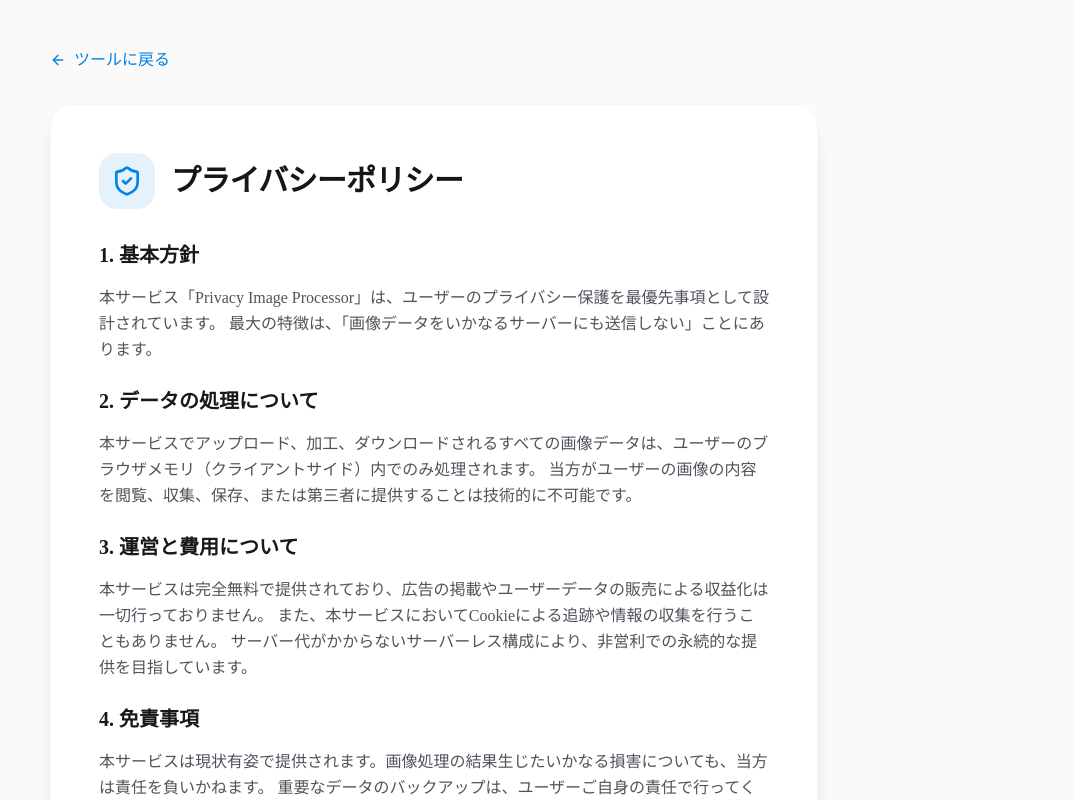
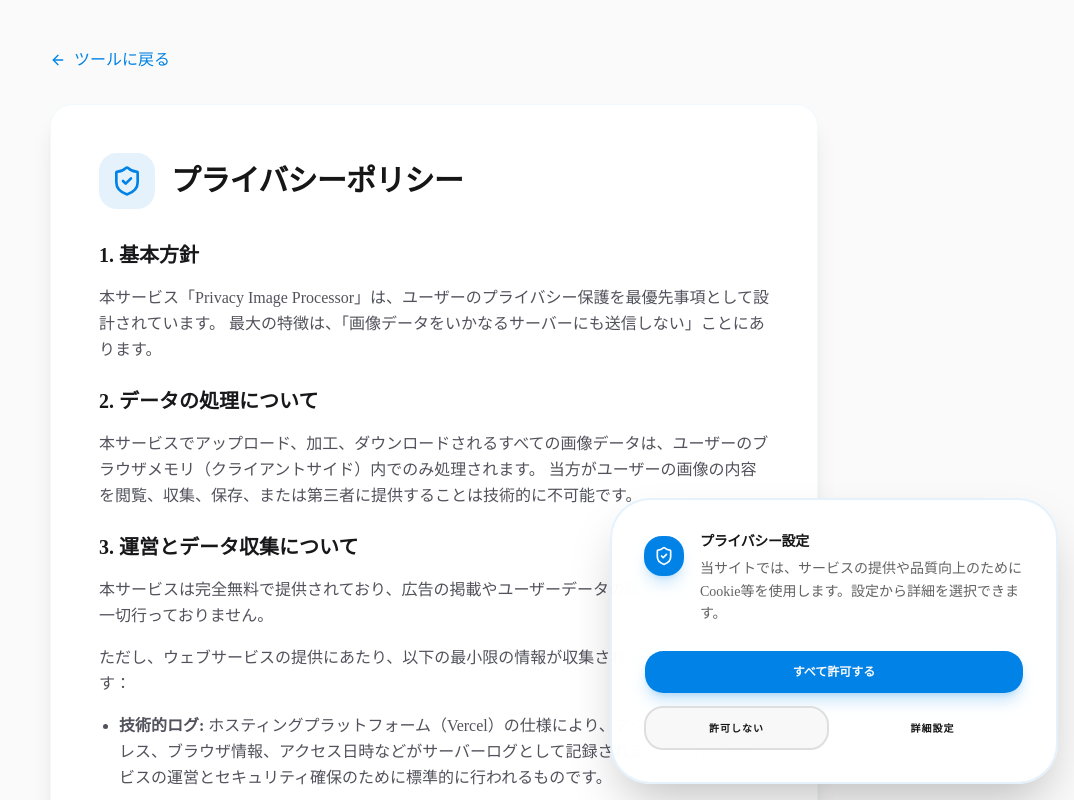
Before and after one commit to nachun07/Privacy-First-Image-Processor, a Next.js app: page /privacy in a window 1280 px wide. Shown: the top 800 px of the page, without its empty margins (206-1280 px from the left). Built offline with nearby package versions, Linux system fonts and the light colour scheme.

Commit message:
feat: implement cookie consent banner component and integrate into global layout

```diff
--- a/src/app/layout.tsx
+++ b/src/app/layout.tsx
@@ -13,6 +13,7 @@ const geistMono = Geist_Mono({
 });
 
 import { Toaster } from "@/components/ui/sonner";
+import { CookieConsent } from "@/components/ui/cookie-consent";
 
 export const metadata: Metadata = {
   title: 'Privacy Image Processor | 完全無料のブラウザ完結型画像加工ツール',
@@ -45,6 +46,7 @@ export default function RootLayout({
       <body className="min-h-full flex flex-col">
         {children}
         <Toaster position="top-right" closeButton richColors />
+        <CookieConsent />
       </body>
     </html>
   );
--- a/src/app/privacy/page.tsx
+++ b/src/app/privacy/page.tsx
@@ -36,16 +36,28 @@ export default function PrivacyPolicy() {
             </section>
 
             <section className="space-y-4">
-              <h2 className="text-xl font-bold text-zinc-900">3. 運営と費用について</h2>
+              <h2 className="text-xl font-bold text-zinc-900">3. 運営とデータ収集について</h2>
               <p>
                 本サービスは完全無料で提供されており、広告の掲載やユーザーデータの販売による収益化は一切行っておりません。
-                また、本サービスにおいてCookieによる追跡や情報の収集を行うこともありません。
-                サーバー代がかからないサーバーレス構成により、非営利での永続的な提供を目指しています。
+              </p>
+              <p>
+                ただし、ウェブサービスの提供にあたり、以下の最小限の情報が収集される場合があります：
+              </p>
+              <ul className="list-disc pl-5 space-y-2">
+                <li><strong>技術的ログ:</strong> ホスティングプラットフォーム（Vercel）の仕様により、アクセス時のIPアドレス、ブラウザ情報、アクセス日時などがサーバーログとして記録されます。これはサービスの運営とセキュリティ確保のために標準的に行われるものです。</li>
+                <li><strong>Cookieの使用:</strong> ユーザーの同意状態の管理（同意バナーの表示制御）や設定の保存のために、ブラウザのCookieやローカルストレージを使用する場合があります。これらは個人の追跡や広告目的には使用されません。</li>
+              </ul>
+            </section>
+
+            <section className="space-y-4">
+              <h2 className="text-xl font-bold text-zinc-900">4. 第三者サービス</h2>
+              <p>
+                本サービスはホスティングに Vercel を使用しています。Vercelによって収集される情報の取り扱いについては、Vercelのプライバシーポリシーをご確認ください。解析ツール等を使用する場合も、プライバシーを最大限尊重し、個人を特定しない形での利用に限定します。
               </p>
             </section>
 
             <section className="space-y-4">
-              <h2 className="text-xl font-bold text-zinc-900">4. 免責事項</h2>
+              <h2 className="text-xl font-bold text-zinc-900">5. 免責事項</h2>
               <p>
                 本サービスは現状有姿で提供されます。画像処理の結果生じたいかなる損害についても、当方は責任を負いかねます。
                 重要なデータのバックアップは、ユーザーご自身の責任で行ってください。
--- /dev/null
+++ b/src/components/ui/cookie-consent.tsx
@@ -0,0 +1,125 @@
+'use client';
+
+import React, { useState, useEffect } from 'react';
+import { motion, AnimatePresence } from 'framer-motion';
+import { ShieldCheck, X } from 'lucide-react';
+import { Button } from './button';
+import Link from 'next/link';
+
+export function CookieConsent() {
+  const [show, setShow] = useState(false);
+  const [view, setView] = useState<'banner' | 'settings'>('banner');
+  const [essential, setEssential] = useState(true);
+  const [analytics, setAnalytics] = useState(false);
+
+  useEffect(() => {
+    const consent = localStorage.getItem('cookie-consent');
+    if (!consent) {
+      const timer = setTimeout(() => setShow(true), 2000);
+      return () => clearTimeout(timer);
+    }
+  }, []);
+
+  const saveConsent = (level: 'all' | 'essential') => {
+    localStorage.setItem('cookie-consent', level);
+    // ここで必要に応じてアナリティクスの初期化/停止を切り替える
+    setShow(false);
+  };
+
+  return (
+    <AnimatePresence>
+      {show && (
+        <motion.div
+          initial={{ y: 100, opacity: 0, scale: 0.95 }}
+          animate={{ y: 0, opacity: 1, scale: 1 }}
+          exit={{ y: 100, opacity: 0, scale: 0.95 }}
+          className="fixed bottom-4 left-4 right-4 md:left-auto md:max-w-md z-[100]"
+        >
+          <div className="bg-white/95 dark:bg-zinc-900/95 backdrop-blur-xl border-2 border-primary/10 shadow-2xl p-6 md:p-8 rounded-[2.5rem] space-y-6">
+            {view === 'banner' ? (
+              <>
+                <div className="flex items-start gap-4">
+                  <div className="bg-primary p-2.5 rounded-2xl text-white shadow-lg shadow-primary/20 mt-1 shrink-0">
+                    <ShieldCheck className="w-5 h-5" />
+                  </div>
+                  <div className="space-y-1.5 overflow-hidden">
+                    <h3 className="font-black text-sm tracking-tight">プライバシー設定</h3>
+                    <p className="text-[11px] md:text-sm text-muted-foreground leading-relaxed font-medium">
+                      当サイトでは、サービスの提供や品質向上のためにCookie等を使用します。設定から詳細を選択できます。
+                    </p>
+                  </div>
+                </div>
+
+                <div className="space-y-3">
+                  <Button
+                    size="sm"
+                    onClick={() => saveConsent('all')}
+                    className="w-full rounded-[1.2rem] font-black text-xs h-11 shadow-lg shadow-primary/20"
+                  >
+                    すべて許可する
+                  </Button>
+                  <div className="flex gap-3">
+                    <Button
+                      variant="outline"
+                      size="sm"
+                      onClick={() => saveConsent('essential')}
+                      className="flex-1 rounded-[1.2rem] text-[10px] font-black uppercase tracking-widest h-11 border-2"
+                    >
+                      許可しない
+                    </Button>
+                    <Button
+                      variant="ghost"
+                      size="sm"
+                      onClick={() => setView('settings')}
+                      className="flex-1 rounded-[1.2rem] text-[10px] font-black uppercase tracking-widest h-11"
+                    >
+                      詳細設定
+                    </Button>
+                  </div>
+                </div>
+              </>
+            ) : (
+              <div className="space-y-6">
+                <div className="flex items-center justify-between">
+                  <h3 className="font-black text-base tracking-tight">詳細設定</h3>
+                  <button onClick={() => setView('banner')} className="text-xs font-bold text-primary hover:underline">戻る</button>
+                </div>
+
+                <div className="space-y-4">
+                  <div className="flex items-center justify-between p-4 bg-muted/30 rounded-2xl">
+                    <div className="space-y-1">
+                      <div className="text-xs font-black">必須のCookie</div>
+                      <div className="text-[10px] text-muted-foreground font-medium">設定保存や動作に不可欠です（常に有効）</div>
+                    </div>
+                    <div className="w-4 h-4 bg-primary rounded-full" />
+                  </div>
+
+                  <div className="flex items-center justify-between p-4 bg-muted/30 rounded-2xl">
+                    <div className="space-y-1">
+                      <div className="text-xs font-black">分析用Cookie / ログ</div>
+                      <div className="text-[10px] text-muted-foreground font-medium">トラフィックの分析と改善に使用します</div>
+                    </div>
+                    <input
+                      type="checkbox"
+                      checked={analytics}
+                      onChange={(e) => setAnalytics(e.target.checked)}
+                      className="w-5 h-5 rounded-md accent-primary"
+                    />
+                  </div>
+                </div>
+
+                <Button
+                  size="sm"
+                  onClick={() => saveConsent(analytics ? 'all' : 'essential')}
+                  className="w-full rounded-[1.2rem] font-black text-xs h-11 shadow-lg shadow-primary/20"
+                >
+                  設定を保存して閉じる
+                </Button>
+              </div>
+            )}
+          </div>
+        </motion.div>
+      )}
+    </AnimatePresence>
+  );
+}
```
